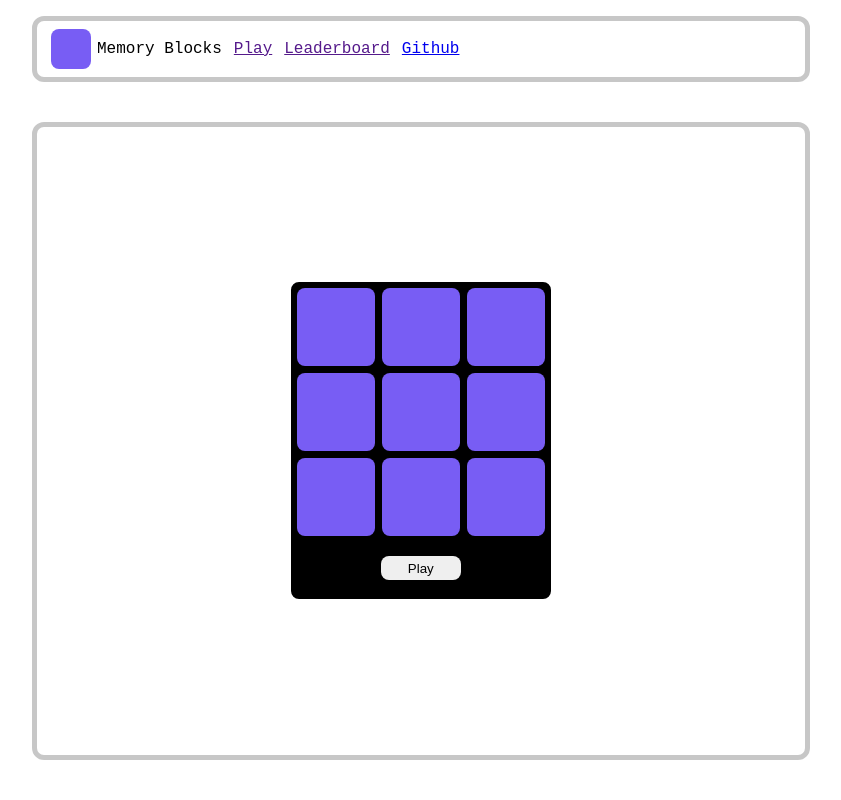
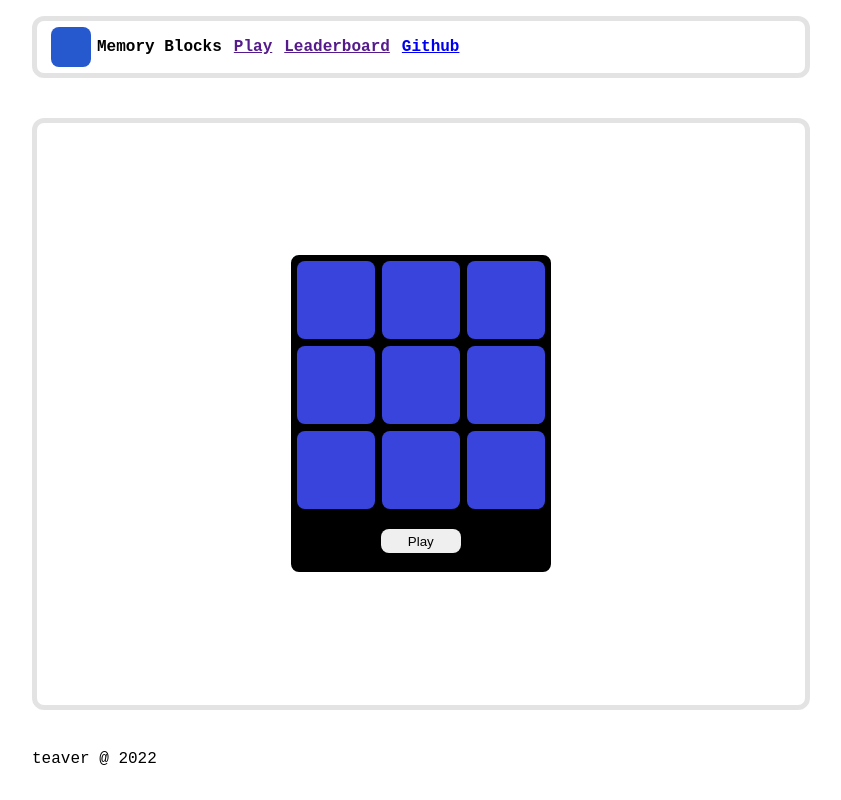
Before and after one commit to teavver/memory-blocks, a React app: page / in a window 1280 px wide. Shown: the whole page, without its empty margins (224-1065 px from the left). Built offline with nearby package versions, Linux system fonts and the light colour scheme.

Commit message:
prototype demo

```diff
--- a/src/components/App.js
+++ b/src/components/App.js
@@ -28,6 +28,9 @@ function App() {
           <Game />
         </div>
       </div>
+      <div className='footer'>
+        teaver @ 2022
+      </div>
     </div>
     );
 }
--- a/src/components/Game.js
+++ b/src/components/Game.js
@@ -1,5 +1,5 @@
 import GameTiles from "./GameTiles";
-import { useEffect, useState } from "react";
+import { useEffect, useState, useRef } from "react";
 import { settings } from "./Settings";
 import Score from "./Score";
 
@@ -23,16 +23,28 @@ const Game = () => {
     // States
     const [gameStarted, setGameStarted] = useState(false);
     const [correctTiles, setCorrectTiles] = useState([]);
-    const [currentTileAnim, setCurrentTileAnim] = useState(null);
+    const [userInputTiles, setUserInputTiles] = useState(0);
+    const [userInputDisabled, setUserInputDisabled] = useState(true);
     const [score, setScore] = useState(0);
+    const isFirstRender = useRef(true);
+
+    let user_input_tiles = []
+
+     useEffect(() => {
+    if (isFirstRender.current) {
+      isFirstRender.current = false;
+      return;
+    }
+
+    console.log('userInputTiles: ', userInputTiles);
+    }, [userInputTiles]);
 
     const start_game = () => {
-        // setGameStarted(true);
+        setGameStarted(true);
         game_loop();
     }
 
     const roll_tile = () => {
-        // Roll a random tile ( range 1-9 )
         const rolled_tile = Math.floor(Math.random() * 9) + 1;
         correctTiles.push(rolled_tile);
     }
@@ -48,32 +60,46 @@ const Game = () => {
     }
 
     const game_loop = async () => {
+        console.log("Game loop started")
+        setScore(score +1)
+        setUserInputDisabled(true)
 
-        setScore(score +1);
-        roll_tile();
-
-        // Animate each tile before awaiting user input
+        roll_tile()
+        // Animate correctTiles[]
         for (let i = 0; i < correctTiles.length; i++) {
-            // Timeout to finish anim
-            animate_tile(correctTiles[i]);
-            await timer(SETTINGS_TILE_TIMEOUT);
+            animate_tile(correctTiles[i])
+            await timer(SETTINGS_TILE_TIMEOUT)
         }
-        console.log("Game loop finished");
-        // await_user_input_loop();
+        console.log("Game loop finished, awaiting input")
+        setUserInputDisabled(false)
     }
 
-    const tile_click = (id) => {
-        // Check each tile in state arr with user input
-        console.log("clicked " + id);
+    const tile_input = (tile_id) => {
+
+        // needs fix (!!!)
+
+        user_input_tiles.push(tile_id)
+        // evaluate input
+        for (let i = 0; i < score; i++) {
+            if(user_input_tiles[i] === correctTiles[i] ){
+                console.log("good input")
+            }
+            else {
+                console.log("bad input")
+                // alert("game over")
+                return
+            }
+        }
+        game_loop()
     }
 
     return (
         <>
         <div className="game-tile-ctn">
             <GameTiles
-            onClick={tile_click}
+            onClick={ userInputDisabled ? {} : tile_input}
             />
-            <button className={gameStarted ? "game-start-btn hidden" : "game-start-btn"}onClick={() => game_loop()}>Play</button>
+            <button className={gameStarted ? "game-start-btn hidden" : "game-start-btn"}onClick={() => start_game()}>Play</button>
         </div>
         </>
     );
--- a/src/components/GameTiles.js
+++ b/src/components/GameTiles.js
@@ -3,7 +3,6 @@ import GameTile from "./Tile"
 const GameTiles = (props) => {
     return(
         <>
-        {/* So ugly and dry */}
         <GameTile id={1} onClick={props.onClick}/>
         <GameTile id={2} onClick={props.onClick}/>
         <GameTile id={3} onClick={props.onClick}/>
--- a/src/styles/App.css
+++ b/src/styles/App.css
@@ -27,7 +27,7 @@ body, html {
   height: 90vh;
   margin-top: 5vh;
   margin-bottom: 5vh;
-  border: 5px solid rgba(0,0,0,0.22);
+  border: 5px solid rgba(0,0,0,0.11);
   border-radius: 12px;
 }
 
@@ -41,7 +41,7 @@ body, html {
   margin-right: 20%;
   margin-top: 2vh;
   height: 8vh;
-  border: 5px solid rgba(0,0,0,0.22);
+  border: 5px solid rgba(0,0,0,0.11);
   border-radius: 12px;
 }
 
@@ -49,12 +49,13 @@ body, html {
   margin-left: 14px;
   width: 40px;
   height: 40px;
-  background-color: rgb(120,93,244);
+  background-color: rgb(38, 88, 206);
   border-radius: 8px;
 }
 
 .navbar-link {
   margin: 6px;
+  font-weight: bold;
 }
 
 .game-ctn {
@@ -63,3 +64,10 @@ body, html {
   border: 5px solid black;
   border-radius: 8px;
 }
+
+.footer {
+  width: 60%;
+  margin-left: 20%;
+  margin-right: 20%;
+  margin-bottom: 2.5%;
+}
--- a/src/styles/Game.css
+++ b/src/styles/Game.css
@@ -11,7 +11,7 @@
     width: 97.5%;
     height: 97.5%;
     margin: 1.25%;
-    background-color: rgb(120,93,244);
+    background-color: rgb(57, 68, 221);
     border-radius: 8px;
     cursor: pointer;
 
@@ -36,15 +36,11 @@
 }
 
 .game-tile:hover {
-    background-color: rgb(100,88,200);
+    background-color:rgb(52, 61, 211);
 }
 
 .game-tile:active {
-    background-color: rgb(92,79,184);
-}
-
-.game-tile-click {
-    background-color: rgb(100,233, 255);
+    background-color: rgb(42,51,201);
 }
 
 .game-tile-click-correct {
@@ -61,10 +57,10 @@
 }
 
 @keyframes tile-animation {
-    0% { background-color: rgb(120,93,244) }
-    33% { background-color: rgb(100,233, 255) }
-    66% { background-color: rgb(100,233, 255) }
-    100% { background-color: rgb(120,93,244) }
+    0% { background-color:  rgb(57, 68, 221) }
+    33% { background-color: rgb(87, 216, 177) }
+    66% { background-color: rgb(87, 216, 177) }
+    100% { background-color:  rgb(57, 68, 221) }
 }
 
 .hidden {
```
